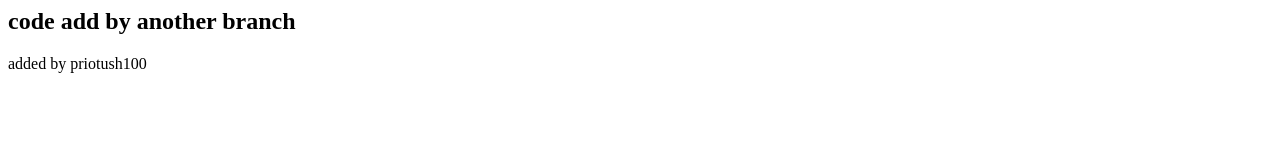
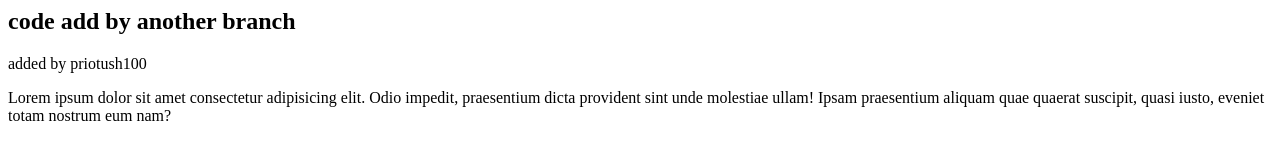
Before and after one commit to priotush100/repo, a website: page index.html in a window 1280 px wide. Drawn offline with Linux system fonts and the light colour scheme.

Commit message:
add indext file

```diff
--- a/index.html
+++ b/index.html
@@ -5,5 +5,6 @@
     <body>
         <h2>code add by another branch</h2>
         <p>added by priotush100</p>
+        <p>Lorem ipsum dolor sit amet consectetur adipisicing elit. Odio impedit, praesentium dicta provident sint unde molestiae ullam! Ipsam praesentium aliquam quae quaerat suscipit, quasi iusto, eveniet totam nostrum eum nam?</p>
     </body>
 </html>
```
